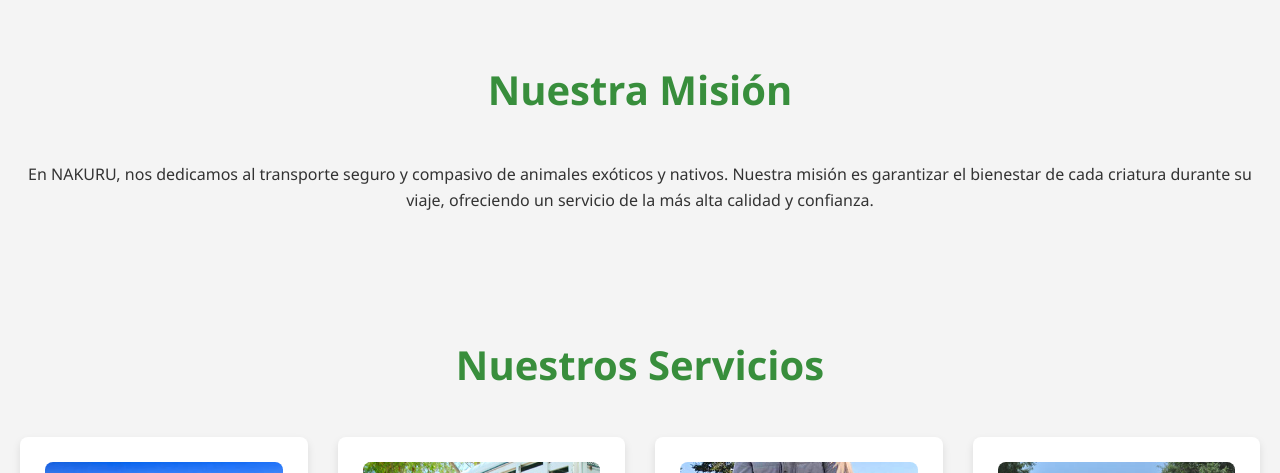
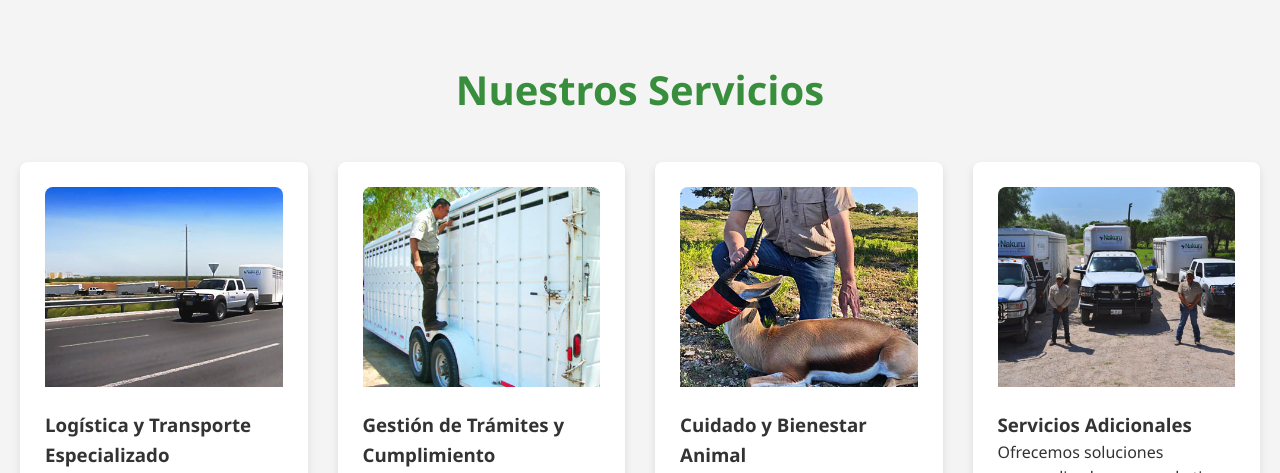
Before and after one commit to Geramo/Nakuru-ia, a plain HTML site: page index.html in a window 1280 px wide. Shown: the part 802-1275 px from the top of the page. Drawn offline with Linux system fonts and the light colour scheme.

Commit message:
Update index.html

```diff
--- a/index.html
+++ b/index.html
@@ -51,11 +51,6 @@
     </header>
 
     <main>
-        <section id="bienvenida" class="section">
-            <h2 class="section-title">Nuestra Misión</h2>
-            <p>En NAKURU, nos dedicamos al transporte seguro y compasivo de animales exóticos y nativos. Nuestra misión es garantizar el bienestar de cada criatura durante su viaje, ofreciendo un servicio de la más alta calidad y confianza.</p>
-        </section>
-
         <section id="servicios" class="section">
             <h2 class="section-title">Nuestros Servicios</h2>
             <div class="services-container">
```
